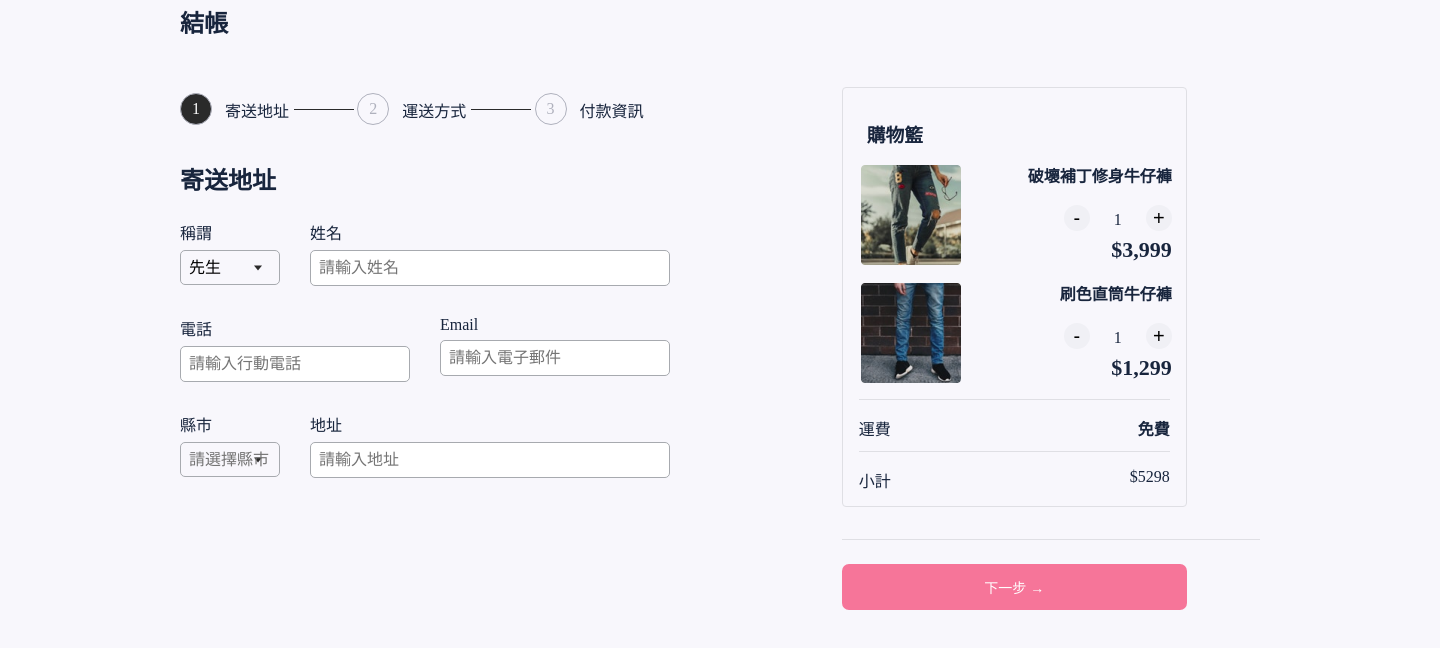
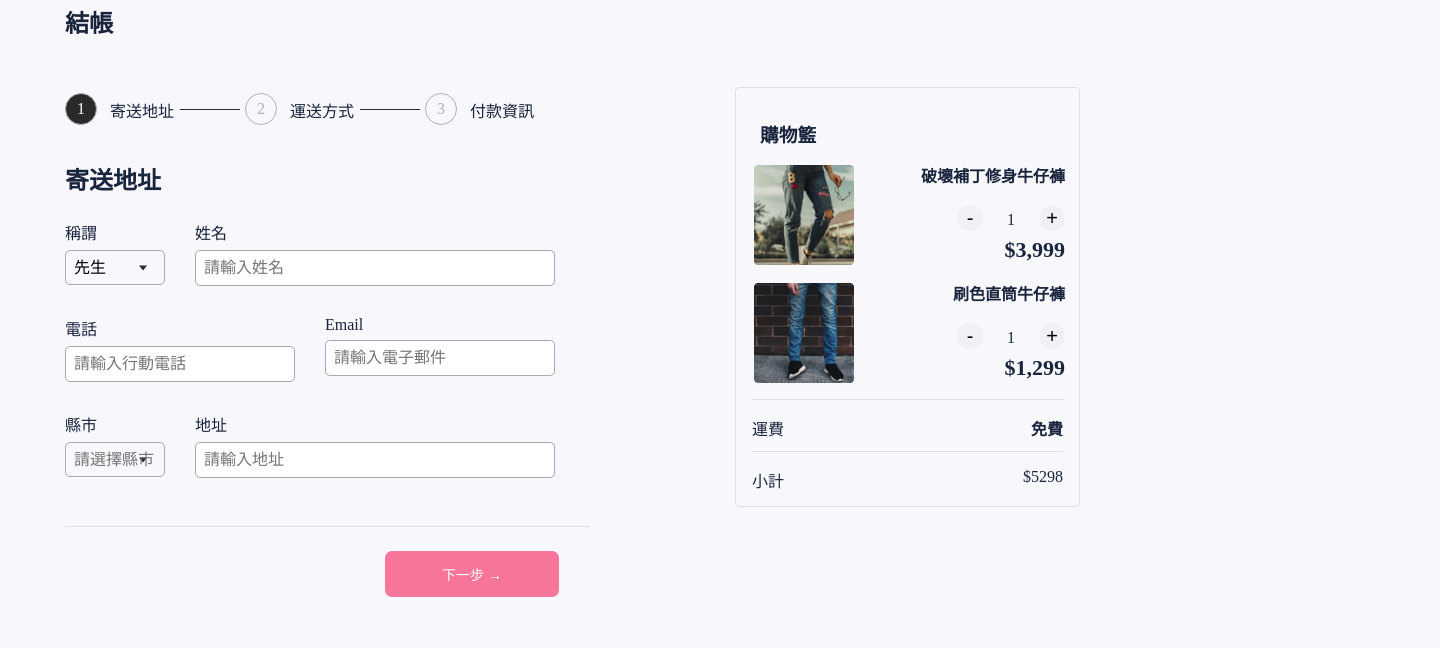
Before and after one commit to 21Jasper12/AC_Shop, a website: page index.html in a window 1280 px wide. Shown: the part 62-710 px from the top of the page, 1440 px wide, since content can reach past the window. Drawn offline with Linux system fonts and the light colour scheme.

Commit message:
btn 細節調整

```diff
--- a/index.html
+++ b/index.html
@@ -164,6 +164,11 @@
           </div>
         </form>
       </div>
+
+      <div class="btn computer-btn">
+        <button class="btn-previous d-none">← 上一步</button>
+        <button class="btn-next">下一步 →</button>
+      </div>
     </div>
 
     <div class="shopping-wrapper">
@@ -213,10 +218,11 @@
         </div>
       </div>
 
-      <div class="btn">
+      <div class="btn mobile-btn">
         <button class="btn-previous d-none">← 上一步</button>
         <button class="btn-next">下一步 →</button>
       </div>
+
     </div>
   </section>
 
--- a/src/main.scss
+++ b/src/main.scss
@@ -820,12 +820,12 @@ select {
 // 電腦版
 @media screen and (min-width: 375px) {
   body {
-    width: 1440px;
-    padding: 0 165px;
+    padding: 0px 50px;
   }
 
   header {
     display: grid;
+    width: 1000px;
     grid-template-columns: minmax(400px, 2fr) 2fr 1fr;
     align-content: center;
 
@@ -875,6 +875,27 @@ select {
     width: 540px;
     margin-top: 30px;
     margin-right: 130px;
+
+    // computer-btn
+    .btn {
+      height: 110px;
+      margin: 48px 0px 0px 15px;
+      padding-top: 24px;
+      border-top: 1px solid #dfdfe4;
+
+      button {
+        font-size: 14px;
+      }
+
+      .btn-next {
+        width: 174px;
+        height: 46px;
+        background-color: #F67599;
+        color: white;
+        border-radius: 7px;
+        margin-left: 320px;
+      }
+    }
   }
 
   .shopping-wrapper {
@@ -948,4 +969,11 @@ select {
       }
     }
   }
+
+  // mobile-btn(mobile隱藏)
+  .mobile-btn {
+    display: none;
+  }
+
+  //
 }
```
Also changed, not shown: src/output.css, 1 other file.
